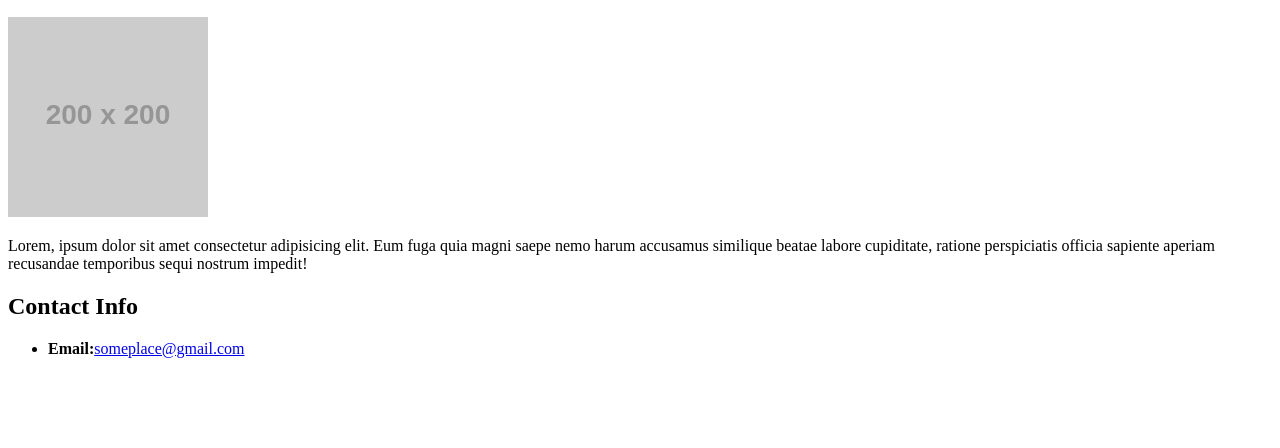
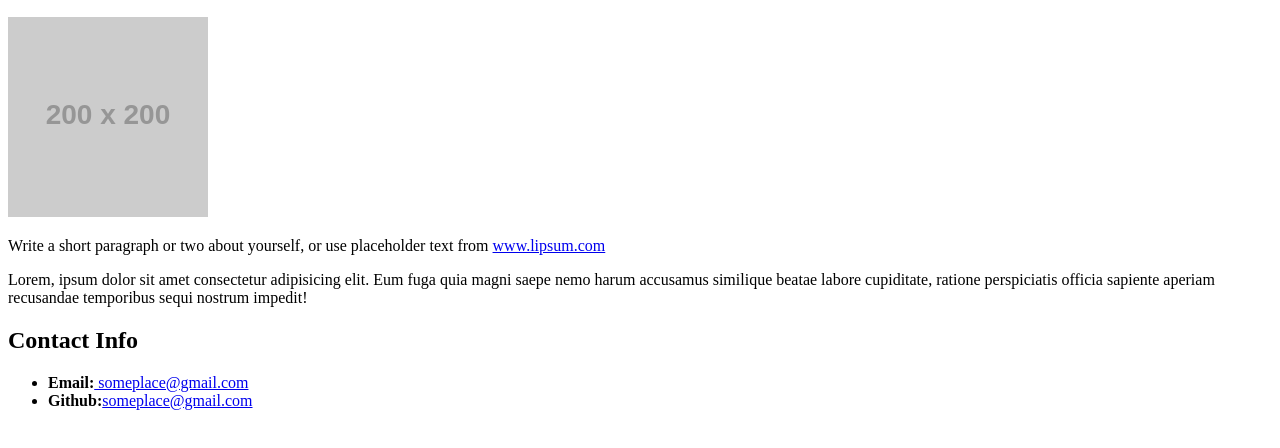
Before and after one commit to maragoodman/Basic-Portfolio-Class, a plain HTML site: page index.html in a window 1280 px wide. Shown: the part 110-558 px from the top of the page. Drawn offline with Linux system fonts and the light colour scheme; placeholder pictures from the web are drawn by us.

Commit message:
updated paragraph directions

```diff
--- a/index.html
+++ b/index.html
@@ -13,6 +13,10 @@
       ><img src="https://via.placeholder.com/200"
     /></a>
     <p>
+      Write a short paragraph or two about yourself, or use placeholder text
+      from <a href="www.lipsum.com"> www.lipsum.com </a>
+    </p>
+    <p>
       Lorem, ipsum dolor sit amet consectetur adipisicing elit. Eum fuga quia
       magni saepe nemo harum accusamus similique beatae labore cupiditate,
       ratione perspiciatis officia sapiente aperiam recusandae temporibus sequi
@@ -22,7 +26,10 @@
     <ul>
       <li>
         <strong>Email:</strong
-        ><a href="someplace@gmail.com">someplace@gmail.com</a>
+        ><a href="someplace@gmail.com"> someplace@gmail.com</a>
+      </li>
+      <li>
+        <strong>Github:</strong><a href="samplename">someplace@gmail.com</a>
       </li>
     </ul>
   </body>
```
